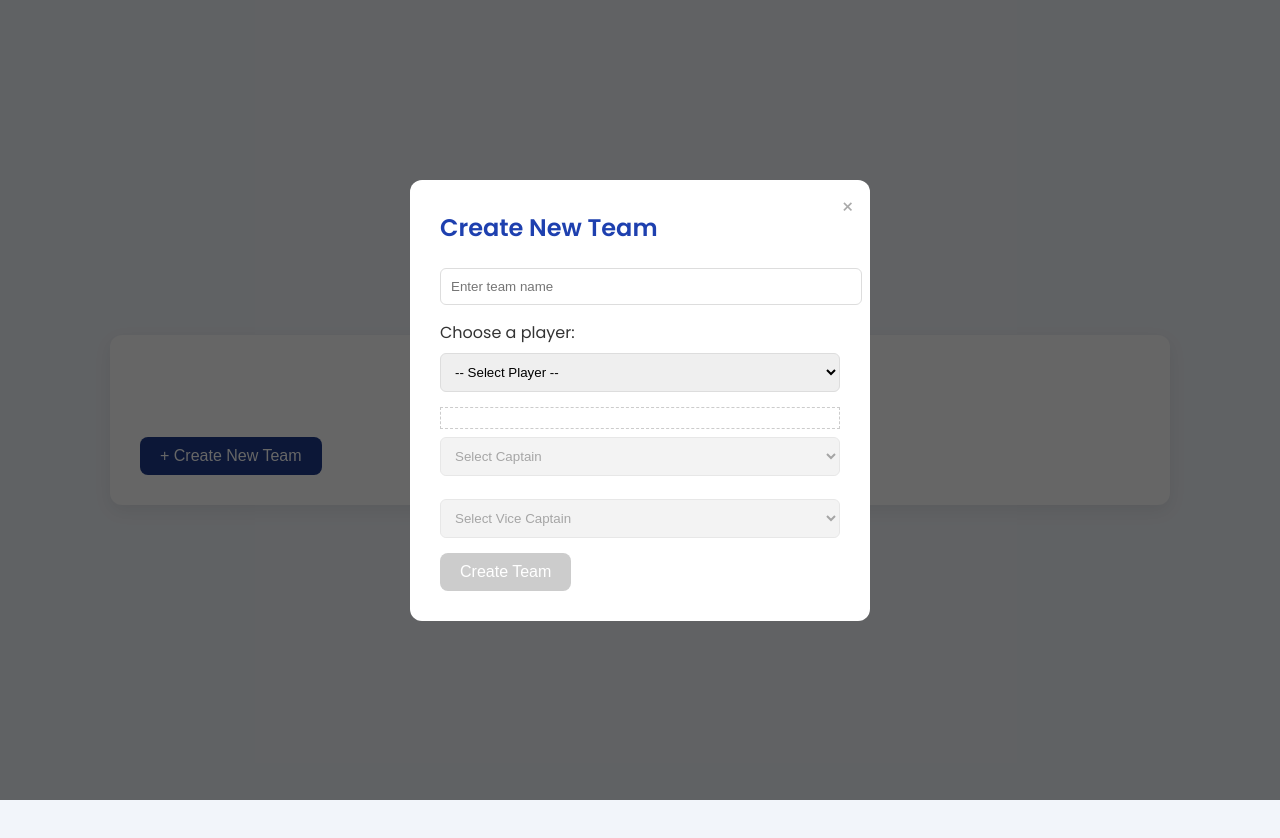
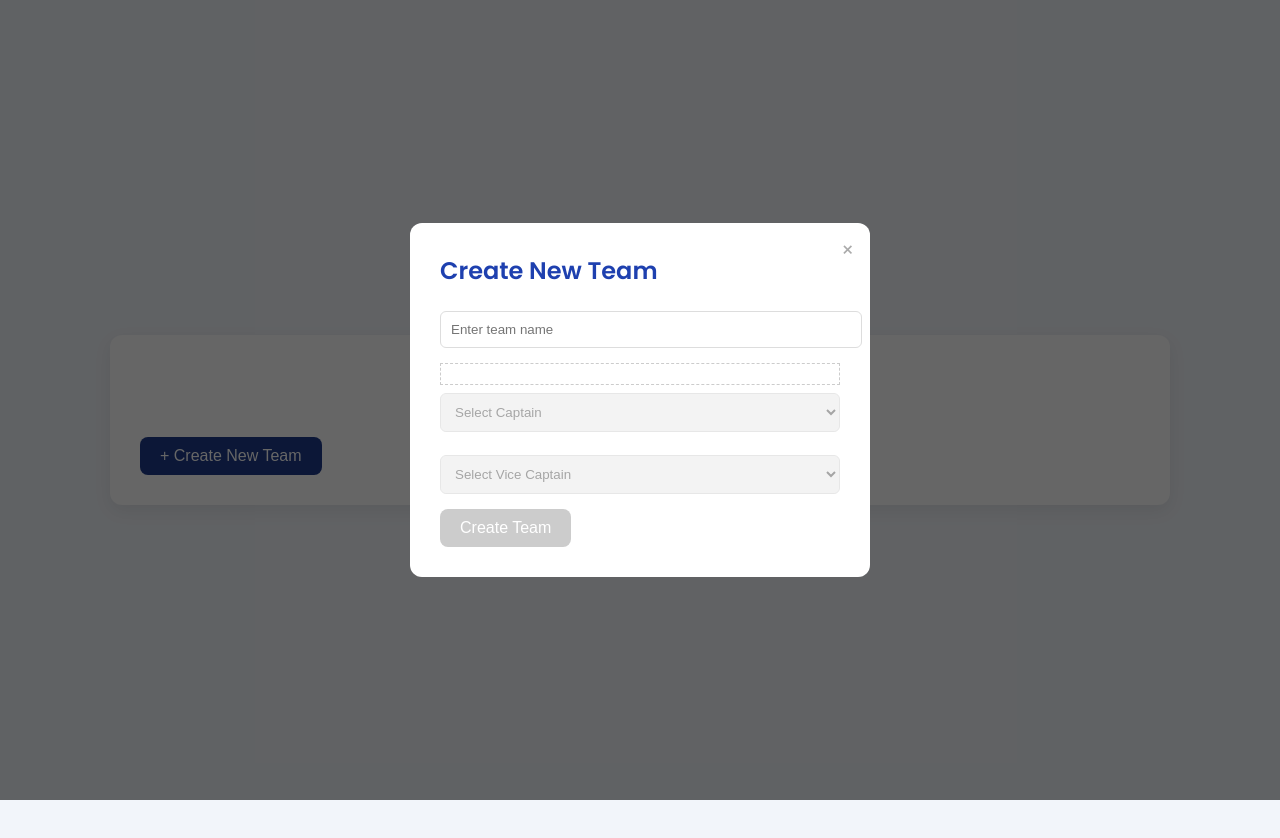
Before and after one commit to paull0828/tournament-registration, a plain HTML site: page frontend/admin/team_manager.html in a window 1280 px wide. Both pictures are taken after a click on the button "+ Create New Team". Drawn offline with Linux system fonts and the light colour scheme; no server answers.

Commit message:
submit team to a page

```diff
--- a/frontend/admin/team_manager.html
+++ b/frontend/admin/team_manager.html
@@ -161,12 +161,6 @@
             placeholder="Enter team name"
             required
           />
-          <!-- Optional: Show dropdown just for selection/demo -->
-          <label for="playerDropdown">Choose a player:</label>
-          <select id="playerDropdown">
-            <option value="">-- Select Player --</option>
-          </select>
-
           <!-- Player checkboxes -->
           <div id="playerListContainer"></div>
           <!-- Captain & Vice-Captain selectors -->
@@ -333,7 +327,7 @@
       loadTeams();
       async function loadDropdownPlayers() {
         try {
-          const response = awaitfetch(
+          const response = await fetch(
             "https://tournament-registration-2.onrender.com/api/teams/unassigned-players"
           );
 
```
